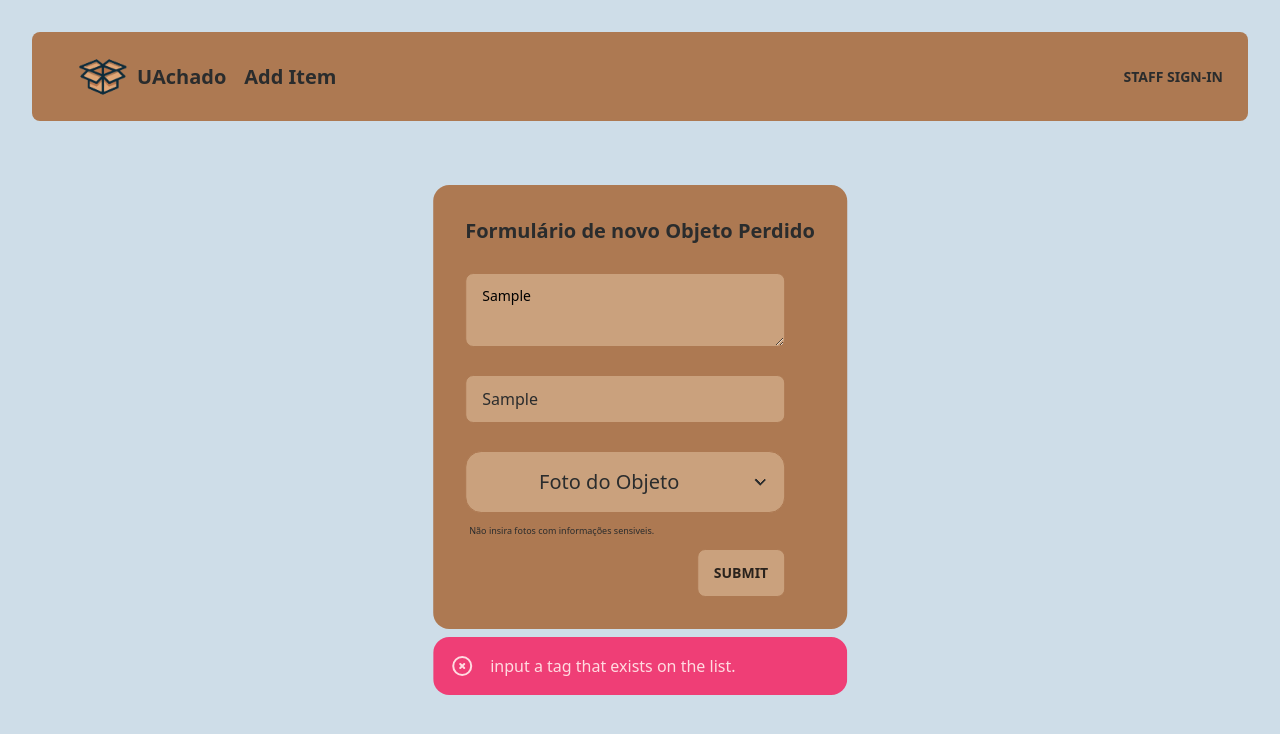
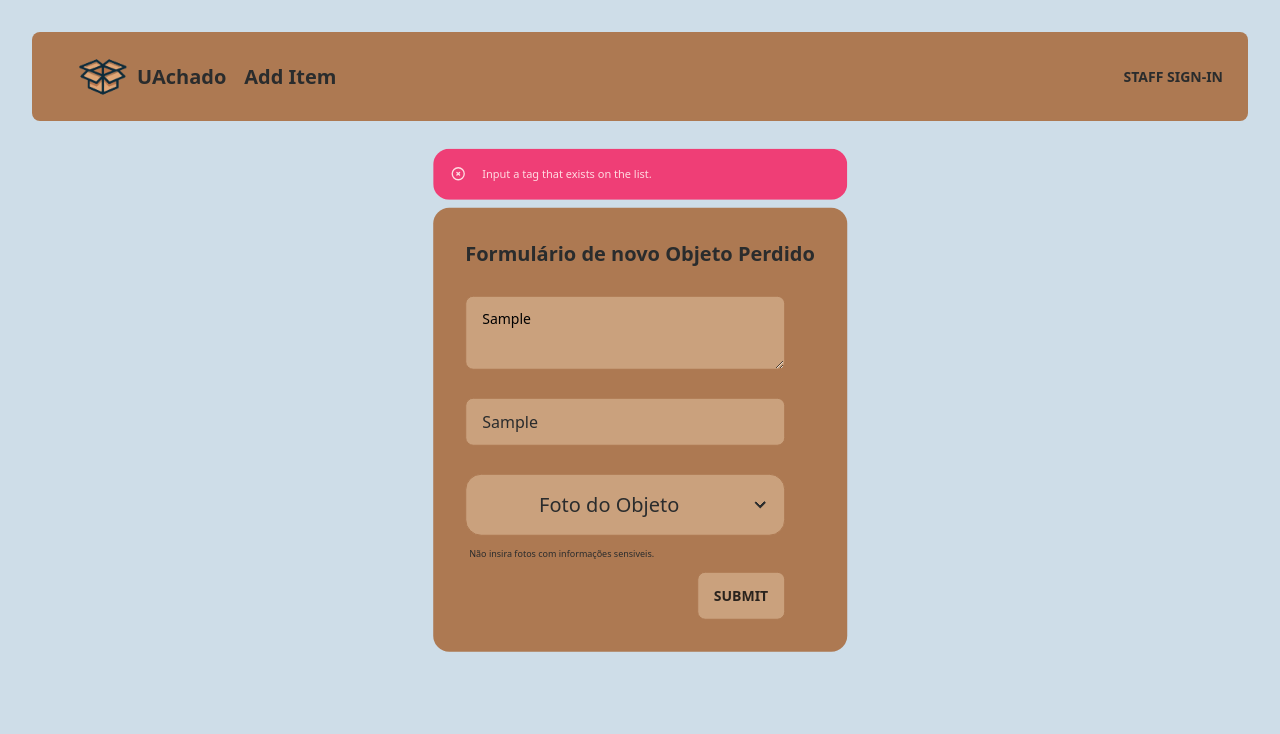
Before and after one commit to UAchado/user_ui, a React (Vite) app in the folder uachado-user/: page /newItem in a window 1280 px wide. Both pictures are taken after typing "Sample", "Sample" into the empty fields and a click on the button "SUBMIT". Shown: the top 734 px of the page. Built offline with nearby package versions, Linux system fonts and the light colour scheme.

Commit message:
New item changes

```diff
--- a/uachado-user/src/components/NewItem/newItem.tsx
+++ b/uachado-user/src/components/NewItem/newItem.tsx
@@ -51,25 +51,18 @@ const NewItem = () => {
     const formData = new FormData(e.currentTarget);
 
     // Access form fields directly from formData
-    const description = formData.get("description");
     const image = formData.get("image") as File;
     const tag = formData.get("tag");
 
-    // Now, formData contains the form data, and you can decide how to process it.
-    console.log("Description:", description);
-    console.log("Image:", image);
-    console.log("Tag:", tag);
-
     if (tag != null) {
       if (tags.includes(tag.toString())) {
-
         const reader = new FileReader();
         reader.readAsDataURL(image);
         reader.onload = function () {
           const base64Image = reader.result as string;
           formData.set("image", base64Image);
           axios
-            .post("https://eo9s62lz76myhtf.m.pipedream.net", formData)
+            .post("https://eo9s62lz76myhtf.m.pipedream.net", formData) // change to post request to the server
             .then(function (response) {
               console.log("Data sent successfully:", response.data);
               setSucess("Tag is valid");
@@ -85,9 +78,49 @@ const NewItem = () => {
   };
 
   return (
-    <div className="toast toast-middle toast-center">
+    <div className="toast toast-middle toast-center items-center">
+      {warning && (
+        <div className="alert alert-error">
+          <svg
+            xmlns="http://www.w3.org/2000/svg"
+            className="stroke-current shrink-0 h-4 w-4"
+            fill="none"
+            viewBox="0 0 24 24"
+            onClick={() => setWarning(null)}
+          >
+            <path
+              strokeLinecap="round"
+              strokeLinejoin="round"
+              strokeWidth="2"
+              d="M10 14l2-2m0 0l2-2m-2 2l-2-2m2 2l2 2m7-2a9 9 0 11-18 0 9 9 0 0118 0z"
+            />
+          </svg>
+          <span style={{ fontSize: "11px" }}>
+            Input a tag that exists on the list.
+          </span>
+        </div>
+      )}
+      {sucess && (
+        <div className="alert alert-success w-1/2">
+          <svg
+            xmlns="http://www.w3.org/2000/svg"
+            className="stroke-current shrink-0 h-4 w-4"
+            fill="none"
+            viewBox="0 0 24 24"
+            onClick={() => setSucess(null)}
+          >
+            <path
+              strokeLinecap="round"
+              strokeLinejoin="round"
+              strokeWidth="2"
+              d="M10 14l2-2m0 0l2-2m-2 2l-2-2m2 2l2 2m7-2a9 9 0 11-18 0 9 9 0 0118 0z"
+            />
+          </svg>
+          <span style={{ fontSize: "11px" }}>Sucessfully added item</span>
+        </div>
+      )}
       <div className="flex justify-center">
-        <div className="card bg-primary mt-20">
+        <div className="card bg-primary">
           <div className="card-body">
             <h2 className="card-title">Formulário de novo Objeto Perdido</h2>
             <form onSubmit={handleSubmit}>
@@ -118,44 +151,6 @@ const NewItem = () => {
           </div>
         </div>
       </div>
-      {warning && (
-        <div className="alert alert-error">
-          <svg
-            xmlns="http://www.w3.org/2000/svg"
-            className="stroke-current shrink-0 h-6 w-6"
-            fill="none"
-            viewBox="0 0 24 24"
-            onClick={() => setWarning(null)}
-          >
-            <path
-              strokeLinecap="round"
-              strokeLinejoin="round"
-              strokeWidth="2"
-              d="M10 14l2-2m0 0l2-2m-2 2l-2-2m2 2l2 2m7-2a9 9 0 11-18 0 9 9 0 0118 0z"
-            />
-          </svg>
-          <span>input a tag that exists on the list.</span>
-        </div>
-      )}
-      {sucess && (
-        <div className="alert alert-sucess">
-          <svg
-            xmlns="http://www.w3.org/2000/svg"
-            className="stroke-current shrink-0 h-6 w-6"
-            fill="none"
-            viewBox="0 0 24 24"
-            onClick={() => setWarning(null)}
-          >
-            <path
-              strokeLinecap="round"
-              strokeLinejoin="round"
-              strokeWidth="2"
-              d="M10 14l2-2m0 0l2-2m-2 2l-2-2m2 2l2 2m7-2a9 9 0 11-18 0 9 9 0 0118 0z"
-            />
-          </svg>
-          <span>Sucessfully added item</span>
-        </div>
-      )}
     </div>
   );
 };
```
